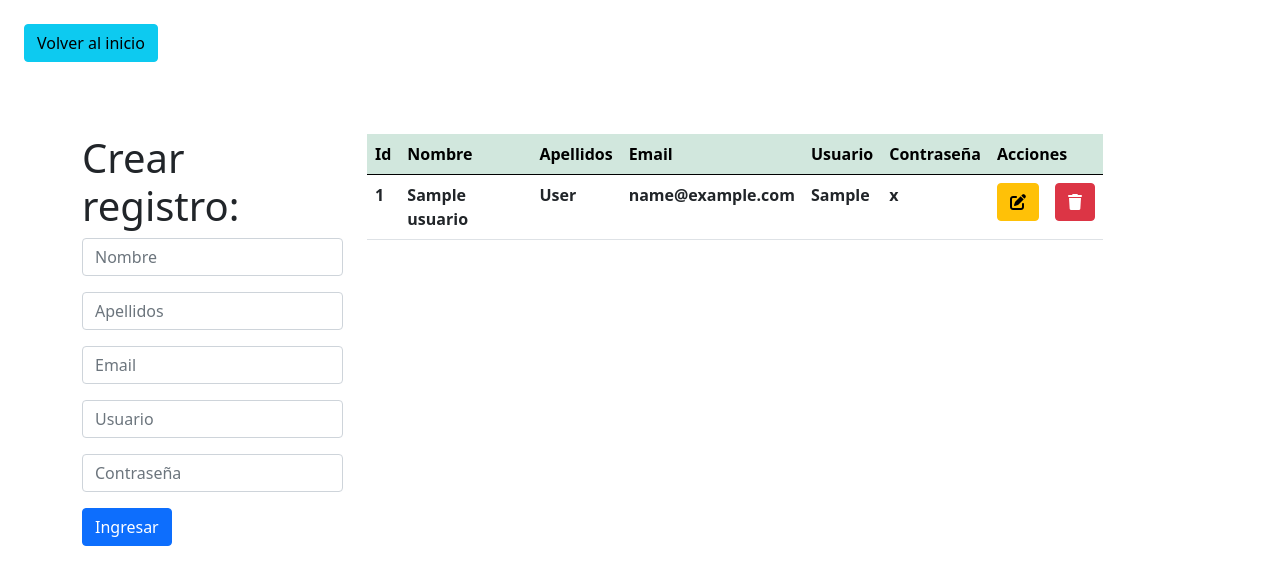
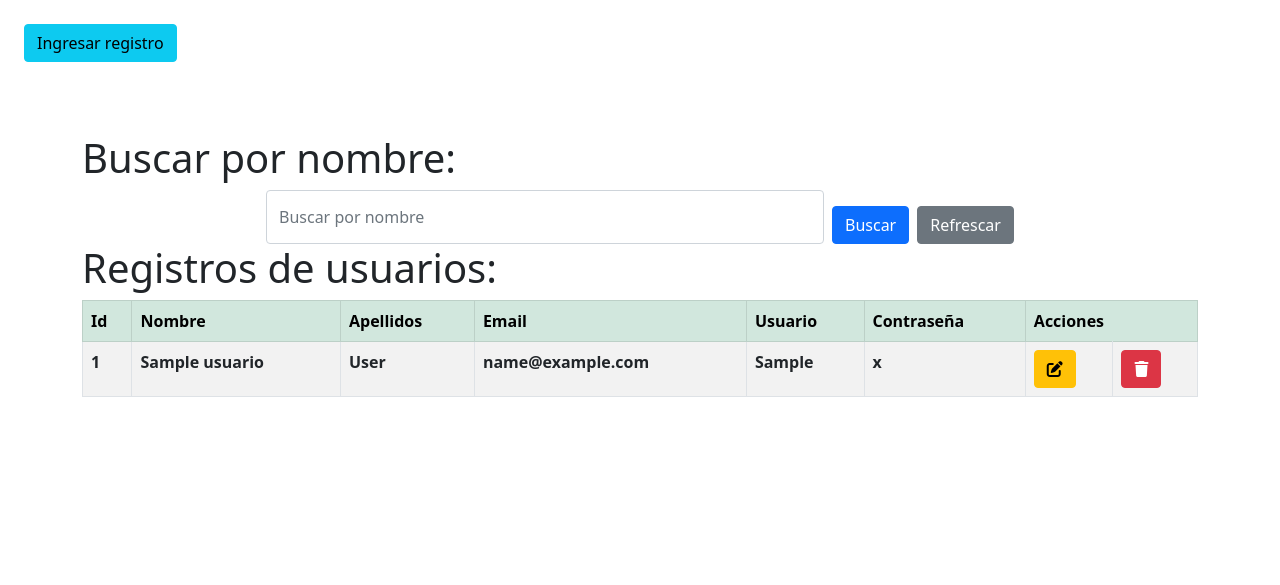
Before and after one commit to xBubbv/ProyectoPaginaWeb, a PHP site: page /php/panel-de-control.php in a window 1280 px wide. Shown: the top 585 px of the page. Run offline with PHP 8.4, Linux system fonts and the light colour scheme; tables that the repository leaves empty or names only in its code hold one stand-in row (values such as "Sample post"); lists and menus that the app fills with data are empty; some libraries are stand-ins or nearby versions.

Commit message:
Se arreglan unos problemas con el panel de control, el cual no estaba respondiendo a funcion de buscar y eliminar, modificaciones en los scripts de java

```diff
--- a/index.html
+++ b/index.html
@@ -28,7 +28,6 @@
                 <div class="col-md-6 d-flex justify-content-start">
                     <a href="index.html" class="btn btn-primary me-2">Inicio</a>
                     <a href="nosotros.html" class="btn btn-primary">Nosotros</a>
-                    <a href="http://localhost/ProyectoPaginaWeb/php/panel-de-control.php" class=" btn btn-primary">Panel de control</a>
                 </div>
                 <div class="col-md-6 d-flex justify-content-end">
                     <button type="button" class="btn btn-link" data-bs-toggle="modal" data-bs-target="#staticBackdrop">
--- a/nosotros.html
+++ b/nosotros.html
@@ -28,7 +28,6 @@
                 <div class="col-md-6 d-flex justify-content-start">
                     <a href="index.html" class="btn btn-primary me-2">Inicio</a>
                     <a href="nosotros.html" class="btn btn-primary">Nosotros</a>
-                    <a href="http://localhost/ProyectoPaginaWeb/php/panel-de-control.php" class=" btn btn-primary">Panel de control</a>
                 </div>
                 <div class="col-md-6 d-flex justify-content-end">
                     <button type="button" class="btn btn-link" data-bs-toggle="modal" data-bs-target="#staticBackdrop">
--- a/php/panel-de-control.php
+++ b/php/panel-de-control.php
@@ -1,13 +1,3 @@
-<?php
-    include("conexion.php");
-
-    $sql="SELECT * FROM usuarios";
-
-    $query=mysqli_query($conexion,$sql);
-
-    #$row=mysqli_fetch_array($query);
-?>
-
 <!DOCTYPE html>
 <html lang="es">
 <head>
@@ -15,27 +5,28 @@
     <meta name="viewport" content="width=device-width, initial-scale=1.0">
     <link href="https://cdn.jsdelivr.net/npm/bootstrap@5.0.0-beta1/dist/css/bootstrap.min.css" rel="stylesheet" integrity="sha384-giJF6kkoqNQ00vy+HMDP7azOuL0xtbfIcaT9wjKHr8RbDVddVHyTfAAsrekwKmP1" crossorigin="anonymous">
     <script src="https://kit.fontawesome.com/f4a108002a.js" crossorigin="anonymous"></script>
+    <script src="https://code.jquery.com/jquery-3.6.0.min.js"></script>
     <title>Panel de control</title>
+
 </head>
 <body>
-    <a href="http://127.0.0.1:5501/index.html" class="btn btn-info me-2 m-4">Volver al inicio</a>
+    <a href="insertar-registro.php" class="btn btn-info me-2 m-4">Ingresar registro</a>
     <div class="container mt-5">
         <div class="row">
-            <div class="col-md-3">
-                <h1>Crear registro:</h1>
-                <form action="create.php" method="POST">
-                    <input type="text" class="form-control mb-3" name="name" placeholder="Nombre">
-                    <input type="text" class="form-control mb-3" name="lastname" placeholder="Apellidos">
-                    <input type="email" class="form-control mb-3" name="email" placeholder="Email">
-                    <input type="text" class="form-control mb-3" name="user" placeholder="Usuario">
-                    <input type="password" class="form-control mb-3" name="password" placeholder="Contraseña">
-
-                    <button type="submit" class="btn btn-primary">Ingresar</button>
+            <div class="col-md-12 search-container">
+                <h1>Buscar por nombre:</h1>
+                <form id="searchForm" class="d-flex justify-content-center">
+                    <input type="text" id="searchInput" name="search" class="form-control w-50" placeholder="Buscar por nombre">
+                    <button type="submit" class="btn btn-primary mt-3 ms-2">Buscar</button>
+                    <button type="button" id="refreshBtn" class="btn btn-secondary mt-3 ms-2">Refrescar</button>
                 </form>
             </div>
-            <div class="col-md-8">
-                <table class="table">
-                    <thead class="table-success table-striped">
+        </div>
+        <div class="row table-container">
+            <div class="col-md-12">
+                <h1>Registros de usuarios:</h1>
+                <table class="table table-bordered table-striped">
+                    <thead class="table-success">
                         <tr>
                             <th>Id</th>
                             <th>Nombre</th>
@@ -46,21 +37,24 @@
                             <th colspan="2">Acciones</th>
                         </tr>
                     </thead>
-                    <tbody>
+                    <tbody id="resultTable">
                         <?php
+                            include("conexion.php");
+
+                            $sql = "SELECT * FROM usuarios";
+                            $query = mysqli_query($conexion, $sql);
+
                             while($row=mysqli_fetch_array($query)){
-                        ?>
-                            <tr>
-                                <th><?php  echo $row['id']?></th>
-                                <th><?php  echo $row['name']?></th>
-                                <th><?php  echo $row['lastname']?></th>
-                                <th><?php  echo $row['email']?></th>
-                                <th><?php  echo $row['user']?></th>
-                                <th><?php  echo $row['password']?></th>
-                                <th><a href="editar.php?id=<?php echo $row['id'] ?>" class="btn btn-small btn-warning"><i class="fa-solid fa-pen-to-square"></i></a></th>
-                                <th><a href="#" class="btn btn-small btn-danger" data-bs-toggle="modal" data-bs-target="#confirmModal" data-id="<?php echo $row['id']; ?>"><i class="fa-solid fa-trash"></i></a></th>
-                            </tr>
-                        <?php
+                                echo "<tr>";
+                                echo "<th>" . $row['id'] . "</th>";
+                                echo "<th>" . $row['name'] . "</th>";
+                                echo "<th>" . $row['lastname'] . "</th>";
+                                echo "<th>" . $row['email'] . "</th>";
+                                echo "<th>" . $row['user'] . "</th>";
+                                echo "<th>" . $row['password'] . "</th>";
+                                echo "<th><a href='editar.php?id=" . $row['id'] . "' class='btn btn-small btn-warning'><i class='fa-solid fa-pen-to-square'></i></a></th>";
+                                echo "<th><a href='#' class='btn btn-small btn-danger' data-bs-toggle='modal' data-bs-target='#confirmModal' data-id='" . $row['id'] . "'><i class='fa-solid fa-trash'></i></a></th>";
+                                echo "</tr>";
                             }
                         ?>
                     </tbody>
@@ -68,6 +62,7 @@
             </div>
         </div>
     </div>
+
     <div class="modal fade" id="confirmModal" tabindex="-1" aria-labelledby="confirmModalLabel" aria-hidden="true">
     <div class="modal-dialog">
         <div class="modal-content">
@@ -85,18 +80,34 @@
         </div>
     </div>
 </div>
+
+
     <script src="https://cdn.jsdelivr.net/npm/@popperjs/core@2.9.3/dist/umd/popper.min.js"></script>
     <script src="https://cdn.jsdelivr.net/npm/bootstrap@5.0.0-beta1/dist/js/bootstrap.min.js"></script>
+
     <script>
-        // Obtener el botón de eliminación del modal y los enlaces de eliminar
-        var confirmDeleteBtn = document.getElementById('confirmDeleteBtn');
-        var modalDeleteBtns = document.querySelectorAll('a[data-bs-target="#confirmModal"]'); // Seleccionamos todos los enlaces que abren el modal
+    $(document).ready(function() {
+        $('#searchForm').submit(function(event) {
+            event.preventDefault();
+            var search = $('#searchInput').val();
 
-        // Agregar el evento de clic en cada enlace de eliminar
-        modalDeleteBtns.forEach(function(btn) {
-            btn.addEventListener('click', function() {
-                var userId = this.getAttribute('data-id');  // Obtener el ID del usuario
-                confirmDeleteBtn.setAttribute('href', 'delete.php?id=' + userId);  // Actualizar el enlace con el ID correcto
+            $.ajax({
+                url: 'read.php',
+                method: 'POST',
+                data: { search: search },
+                success: function(response) {
+                    $('#resultTable').html(response);
+                }
+            });
+        });
+
+        $('#refreshBtn').click(function() {
+            location.reload();
+        });
+
+        $('a[data-bs-target="#confirmModal"]').on('click', function() {
+            var userId = $(this).data('id');
+            $('#confirmDeleteBtn').attr('href', 'delete.php?id=' + userId);
         });
     });
 </script>
```
Also changed, not shown: main.scss (+16 -0 lines), php/insertar-registro.php (added, +25 -0 lines), php/read.php (added, +35 -0 lines), main.css, 1 other file. Lines whose indentation alone changed are shown as unchanged.
